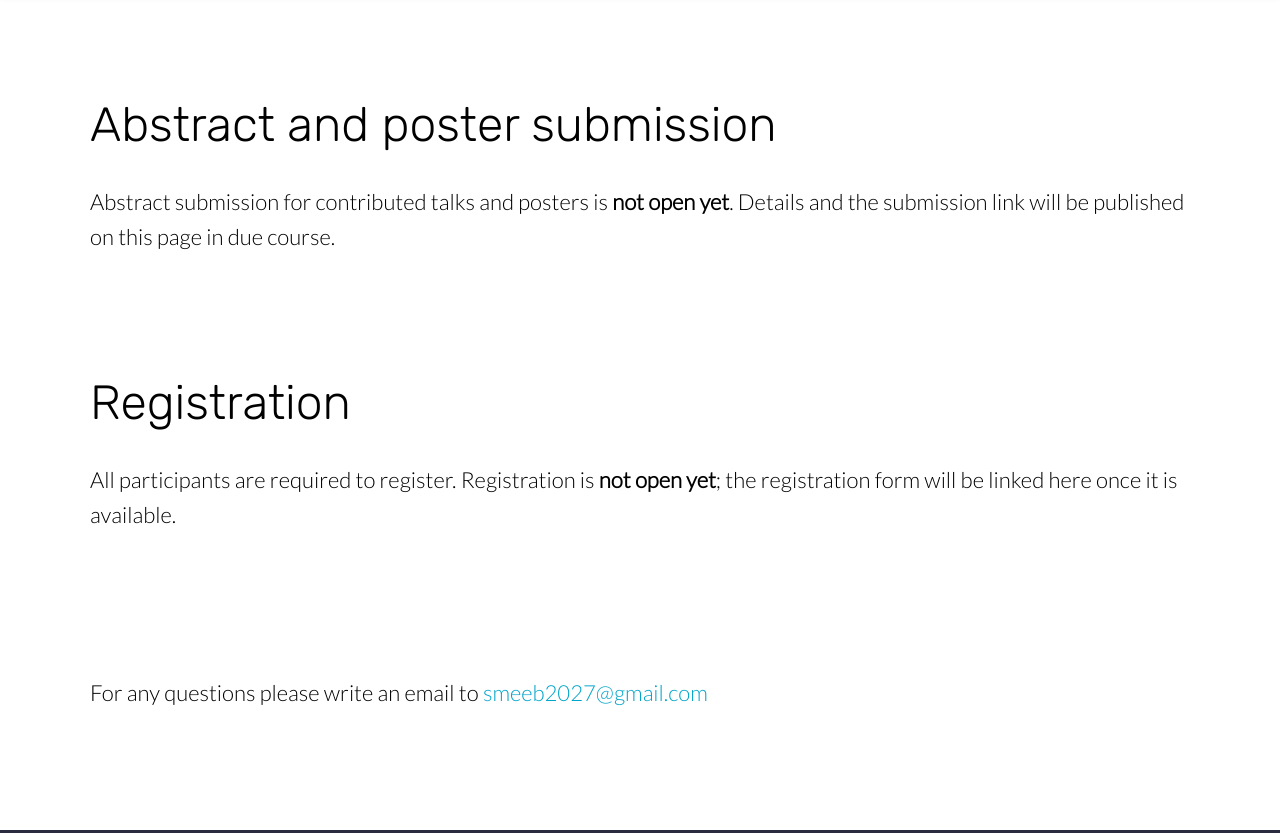
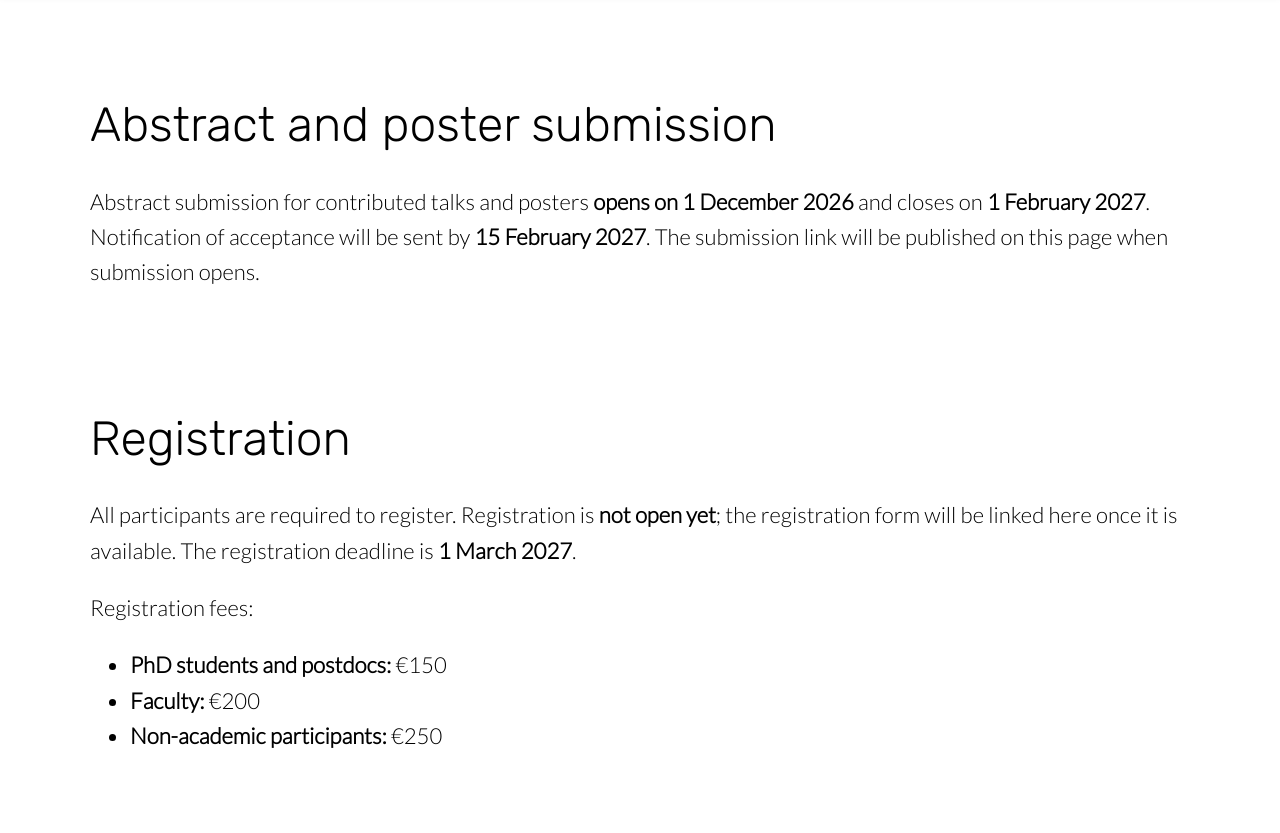
Before and after one commit to liphlab/SMEEB2027, a Jekyll site: the page built from registration.html, in a window 1280 px wide and 900 px high, scrolled down 837 px, cut to the strip 67-900 px from the top of the window. Built offline with Jekyll 4.4.1, drawn with Linux system fonts in a browser that asks for light colours; nearby versions of some CDN libraries.

Commit message:
Add key dates, registration fees and ECLT as organizer
- Key dates on the home and registration pages: abstracts open
  1 Dec 2026, close 1 Feb 2027, notification 15 Feb 2027, registration
  deadline 1 Mar 2027
- Registration fees: PhD students and postdocs 150 EUR, faculty 200 EUR,
  non-academic participants 250 EUR
- ECLT added to the organizers, with a logo: true option that shows an
  institution's whole logo instead of a circular crop

Co-Authored-By: Claude Opus 5.5 <noreply@anthropic.com>

```diff
--- a/_sass/layout.scss
+++ b/_sass/layout.scss
@@ -190,6 +190,13 @@ blockquote:before {
 	margin: 0 auto;
 }
 
+/* For institutions: show the whole logo instead of cropping it to a circle */
+.square-image.logo-image {
+	border-radius: 0;
+	background-size: contain;
+	background-position: center;
+}
+
 .page {
 	margin-bottom: 0;
 	padding-bottom: 80px;
--- a/organizers.html
+++ b/organizers.html
@@ -17,7 +17,7 @@ image: /images/canal_grande_franchetti.jpg
 		<ul class="staff">
 			{% for person in site.organizers %}
 				<li>
-					<div class="square-image" style="background-image: url({% include relative-src.html src=person.image_path %})"></div>
+					<div class="square-image{% if person.logo %} logo-image{% endif %}" style="background-image: url({% include relative-src.html src=person.image_path %})"></div>
 					<div class="name"><a href={{ person.website }} target="_blank" >{{ person.name }}</a></div>
 					<div class="position">{{ person.position }}</div>
 				</li>
--- a/registration.html
+++ b/registration.html
@@ -19,15 +19,16 @@ image: /images/rio_terese.jpg
 		<div class="container flex">
 			<div class="text">
 				<h2 class="editable">Abstract and poster submission</h2>
-				<p>Abstract submission for contributed talks and posters is <b>not open yet</b>.
-				Details and the submission link will be published on this page in due course.</p>
+				<p>Abstract submission for contributed talks and posters <b>opens on 1 December 2026</b>
+				and closes on <b>1 February 2027</b>. Notification of acceptance will be sent by <b>15 February 2027</b>.
+				The submission link will be published on this page when submission opens.</p>
 				<!-- <p>Contributed talks will be given in 20 min slots (15 min presentation + 5 min discussion).</p> -->
 
 				<!-- TODO 2027: when submission opens, delete the paragraph above and uncomment this block.
 				     In 2024 we used Oxford Abstracts; in earlier editions, EasyChair.
 				<p>Please submit an abstract for a contributed talk or a poster
 				<a href="ABSTRACT_SUBMISSION_LINK" target="_blank">here</a>.<br>
-				The deadline for abstract and poster submissions is <b>DEADLINE_DATE</b> at 11:59 PM CET.</p>
+				The deadline for abstract and poster submissions is <b>1 February 2027</b> at 11:59 PM CET.</p>
 				-->
 			</div>
 		</div>
@@ -38,14 +39,21 @@ image: /images/rio_terese.jpg
 			<div class="text">
 				<h2 class="editable">Registration</h2>
 				<p>All participants are required to register. Registration is <b>not open yet</b>;
-				the registration form will be linked here once it is available.</p>
+				the registration form will be linked here once it is available.
+				The registration deadline is <b>1 March 2027</b>.</p>
+
+				<p>Registration fees:</p>
+				<ul>
+					<li><b>PhD students and postdocs:</b> &euro;150</li>
+					<li><b>Faculty:</b> &euro;200</li>
+					<li><b>Non-academic participants:</b> &euro;250</li>
+				</ul>
 
 				<!-- TODO 2027: confirm with the committee before publishing:
-				     - is registration free of charge again, or is there a fee?
+				     - what does the fee include, and how is it paid?
 				     - is there a cap on the number of participants? (150 in 2024)
 				     - are coffee breaks / social dinner included?
-				<p>All participants are required to register. Registration is free of charge for everyone.<br>
-				Please fill in the <a href="REGISTRATION_LINK" target="_blank">registration form</a>.</p>
+				<p>Please fill in the <a href="REGISTRATION_LINK" target="_blank">registration form</a>.</p>
 				<p>Attendance will be limited to N participants. Priority will be given to speakers and poster presenters.</p>
 				<p>Free coffee breaks will be offered on site for all registered participants.
 				The social dinner will take place on the evening of DINNER_DATE.</p>
```
Also changed, not shown: _organizers/ECLT.md (added, +7 -0 lines), index.html (+4 -4 lines), images/organizers/ECLT.png (added).
